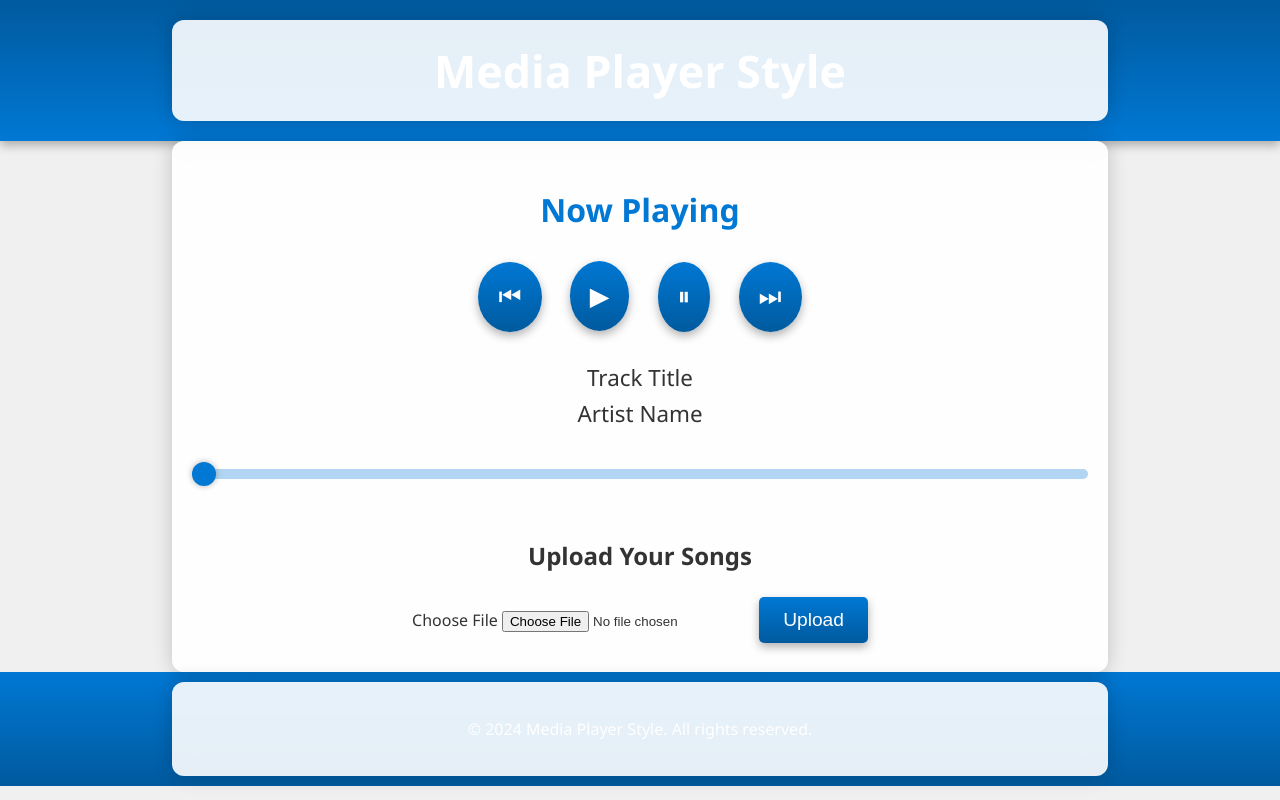
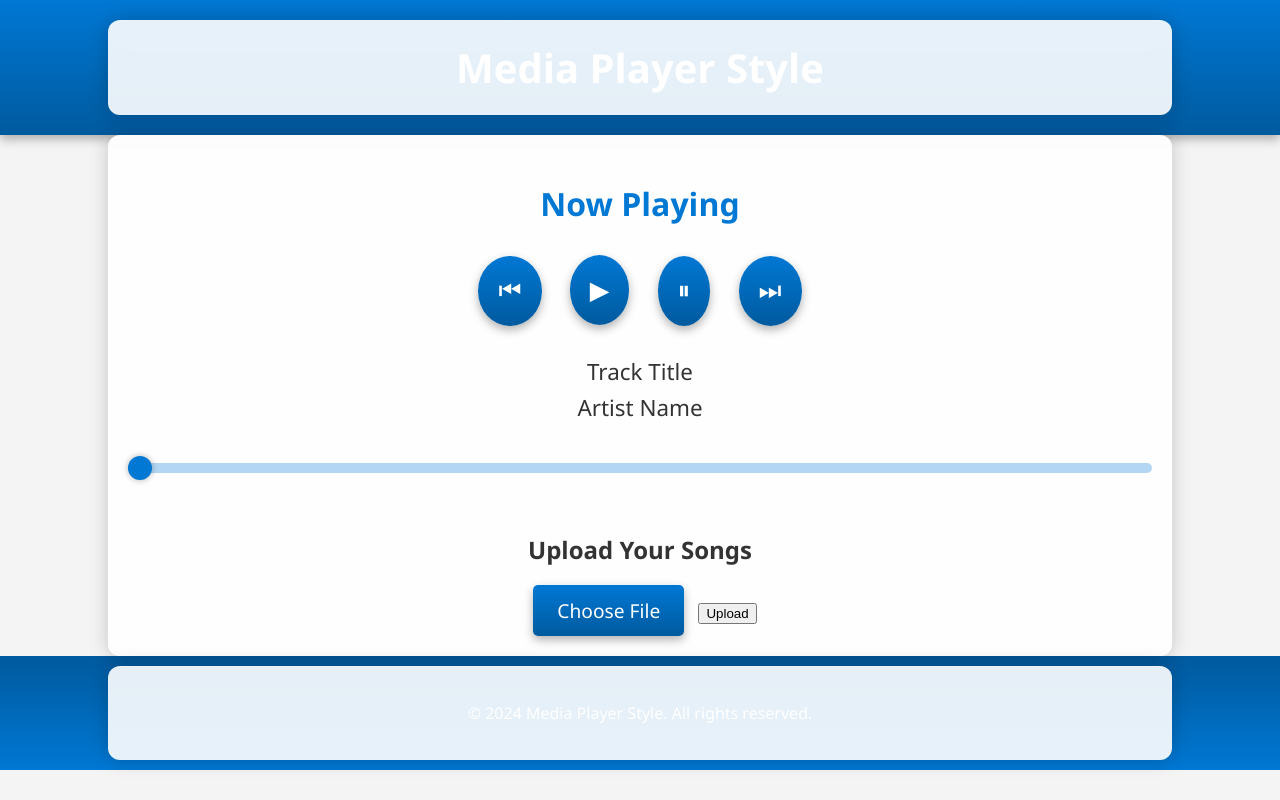
Before and after one commit to v5o/y2k-website, a plain HTML site: page index.html in a window 1280 px wide. Drawn offline with Linux system fonts and the light colour scheme.

Commit message:
Update styles.css

```diff
--- a/styles.css
+++ b/styles.css
@@ -3,24 +3,24 @@ body {
     font-family: 'Segoe UI', Tahoma, Geneva, Verdana, sans-serif;
     margin: 0;
     padding: 0;
-    background: #f0f0f0; /* Light gray background */
-    color: #333; /* Dark gray text */
+    background: #f4f4f4; /* Light background */
+    color: #333; /* Text color */
 }
 
 /* Container */
 .container {
-    width: 70%;
+    width: 80%;
     margin: 0 auto;
     padding: 20px;
-    background: rgba(255, 255, 255, 0.9); /* Semi-transparent white background */
+    background: rgba(255, 255, 255, 0.9); /* Semi-transparent white */
     border-radius: 12px;
     box-shadow: 0 0 20px rgba(0, 0, 0, 0.2);
-    backdrop-filter: blur(12px); /* Enhanced glass effect */
+    backdrop-filter: blur(10px); /* Frosted glass effect */
 }
 
 /* Header */
 header {
-    background: linear-gradient(to bottom, #005a9e, #0078d4); /* Aero blue gradient */
+    background: linear-gradient(to bottom, #0078d4, #005a9e); /* Aero gradient */
     color: #ffffff;
     padding: 20px 0;
     box-shadow: 0 4px 10px rgba(0, 0, 0, 0.3);
@@ -28,7 +28,7 @@ header {
 
 header h1 {
     margin: 0;
-    font-size: 2.8em;
+    font-size: 2.5em;
     text-align: center;
 }
 
@@ -40,7 +40,7 @@ header h1 {
 
 .player-header h2 {
     font-size: 2em;
-    color: #0078d4; /* Blue for emphasis */
+    color: #0078d4; /* Blue emphasis */
 }
 
 .player-controls {
@@ -48,10 +48,10 @@ header h1 {
 }
 
 .control-button {
-    background: linear-gradient(to bottom, #0078d4, #005a9e); /* Gradient button */
+    background: linear-gradient(to bottom, #0078d4, #005a9e); /* Gradient */
     color: #ffffff;
     border: none;
-    border-radius: 50%;
+    border-radius: 50%; /* Circular buttons */
     padding: 20px;
     font-size: 1.6em;
     cursor: pointer;
@@ -61,7 +61,7 @@ header h1 {
 }
 
 .control-button:hover {
-    background: #005a9e; /* Darker blue on hover */
+    background: #005a9e; /* Darker on hover */
     box-shadow: 0 6px 15px rgba(0, 0, 0, 0.4);
 }
 
@@ -78,7 +78,7 @@ header h1 {
     width: 100%;
     appearance: none;
     height: 10px;
-    background: rgba(0, 120, 215, 0.3); /* Semi-transparent progress bar */
+    background: rgba(0, 120, 215, 0.3); /* Semi-transparent */
     border-radius: 5px;
     outline: none;
     margin: 20px 0;
@@ -100,12 +100,9 @@ header h1 {
     margin-top: 40px;
 }
 
-#file-upload {
-    margin: 20px 0;
-}
-
-#upload-button {
-    background: linear-gradient(to bottom, #0078d4, #005a9e); /* Gradient button */
+.upload-button {
+    display: inline-block;
+    background: linear-gradient(to bottom, #0078d4, #005a9e);
     color: #ffffff;
     border: none;
     border-radius: 5px;
@@ -114,16 +111,22 @@ header h1 {
     cursor: pointer;
     transition: background 0.3s, box-shadow 0.3s;
     box-shadow: 0 4px 10px rgba(0, 0, 0, 0.3);
+    text-align: center;
+    margin: 0 10px;
 }
 
-#upload-button:hover {
-    background: #005a9e; /* Darker blue on hover */
+.upload-button:hover {
+    background: #005a9e; /* Darker on hover */
     box-shadow: 0 6px 15px rgba(0, 0, 0, 0.4);
+}
+
+#file-upload {
+    display: none; /* Hide the actual file input */
 }
 
 /* Footer */
 footer {
-    background: linear-gradient(to top, #005a9e, #0078d4); /* Matching the header */
+    background: linear-gradient(to top, #0078d4, #005a9e); /* Aero gradient */
     color: #ffffff;
     padding: 10px 0;
     text-align: center;
```
